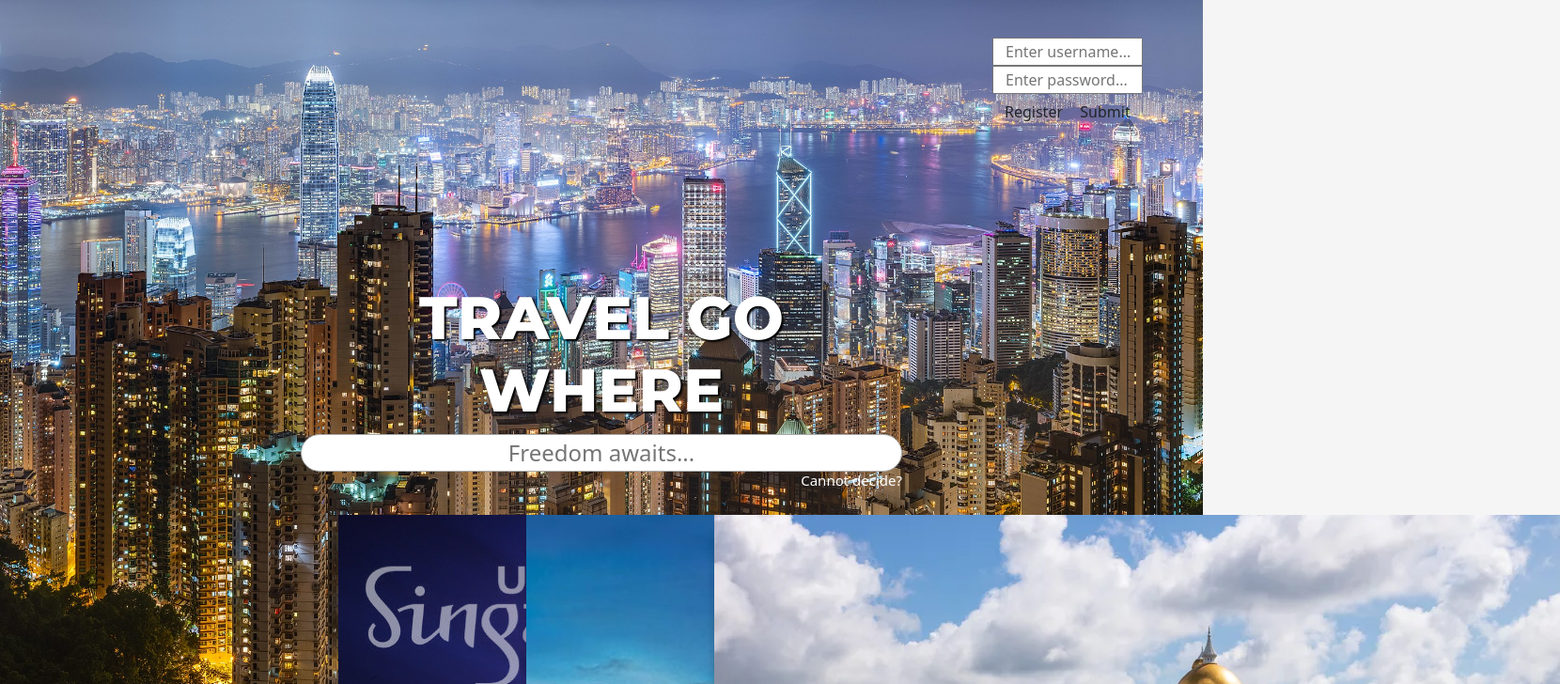
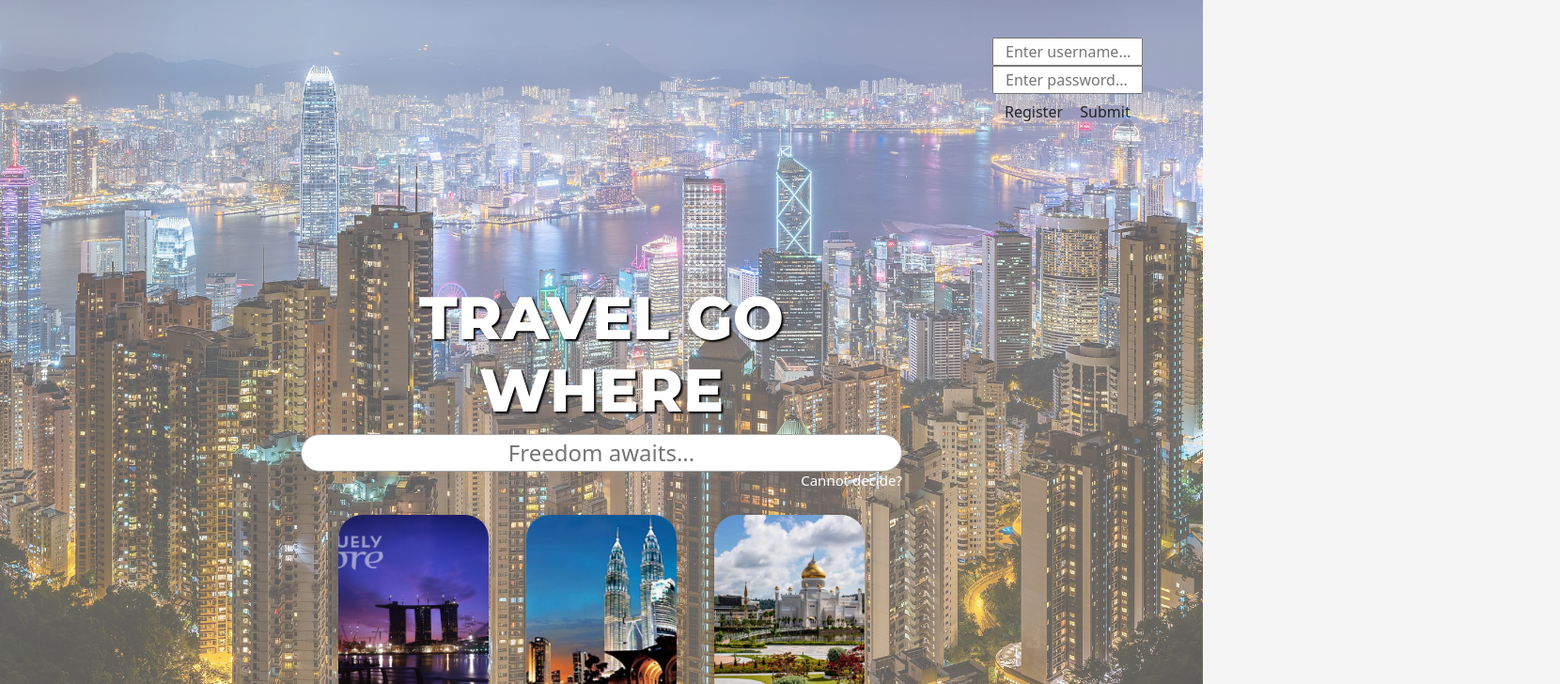
Before and after one commit to SherwinKhoo/travel-go-where, a React (Create React App) app in the folder frontend/: page / in a window 1280 px wide. Both pictures are taken after a click on the element "Cannot decide?". Shown: the top 728 px of the page at 94% size, 1660 px wide, since content can reach past the window. Built offline with nearby package versions, Linux system fonts and the light colour scheme; a web font is replaced by a local one.

Commit message:
Updated index.css

```diff
--- a/frontend/src/index.css
+++ b/frontend/src/index.css
@@ -34,6 +34,7 @@ body {
   height: 100%;
   object-fit: cover;
   z-index: -1;
+  opacity: 65%;
 }
 
 .landingPageTitle {
@@ -78,14 +79,30 @@ form {
 
 /* LANDING PAGE CARDS STUFF */
 
-.landingPageCard1,
-.landingPageCard2,
-.landingPageCard3 {
+.landingPageCard1Front,
+.landingPageCard2Front,
+.landingPageCard3Front {
   border-radius: 25px;
   width: 100%;
   height: 100%;
   object-fit: cover;
   z-index: 1;
+}
+
+.landingPageBackContainer {
+  display: flex;
+  overflow: hidden;
+  height: 10vh;
+}
+
+.landingPageCard1Back,
+.landingPageCard2Back,
+.landingPageCard3Back {
+  width: 100%;
+  height: 100%;
+  object-fit: cover;
+  border-top-left-radius: 25px;
+  border-top-right-radius: 25px;
 }
 
 /* .landingPageCard1:hover,
@@ -97,7 +114,7 @@ form {
 } */
 
 .landingPageCardCountry {
-  margin-top: 10%;
+  margin-top: 2vh;
 }
 
 .flip-card {
@@ -136,13 +153,13 @@ form {
 }
 
 .flip-card-front {
-  background-color: #bbb;
+  background-color: darkgrey;
   color: black;
   border-radius: 25px;
 }
 
 .flip-card-back {
-  background-color: #2980b9;
+  background-color: rgb(50, 50, 50);
   color: white;
   transform: rotateY(180deg);
   border-radius: 25px;
```
